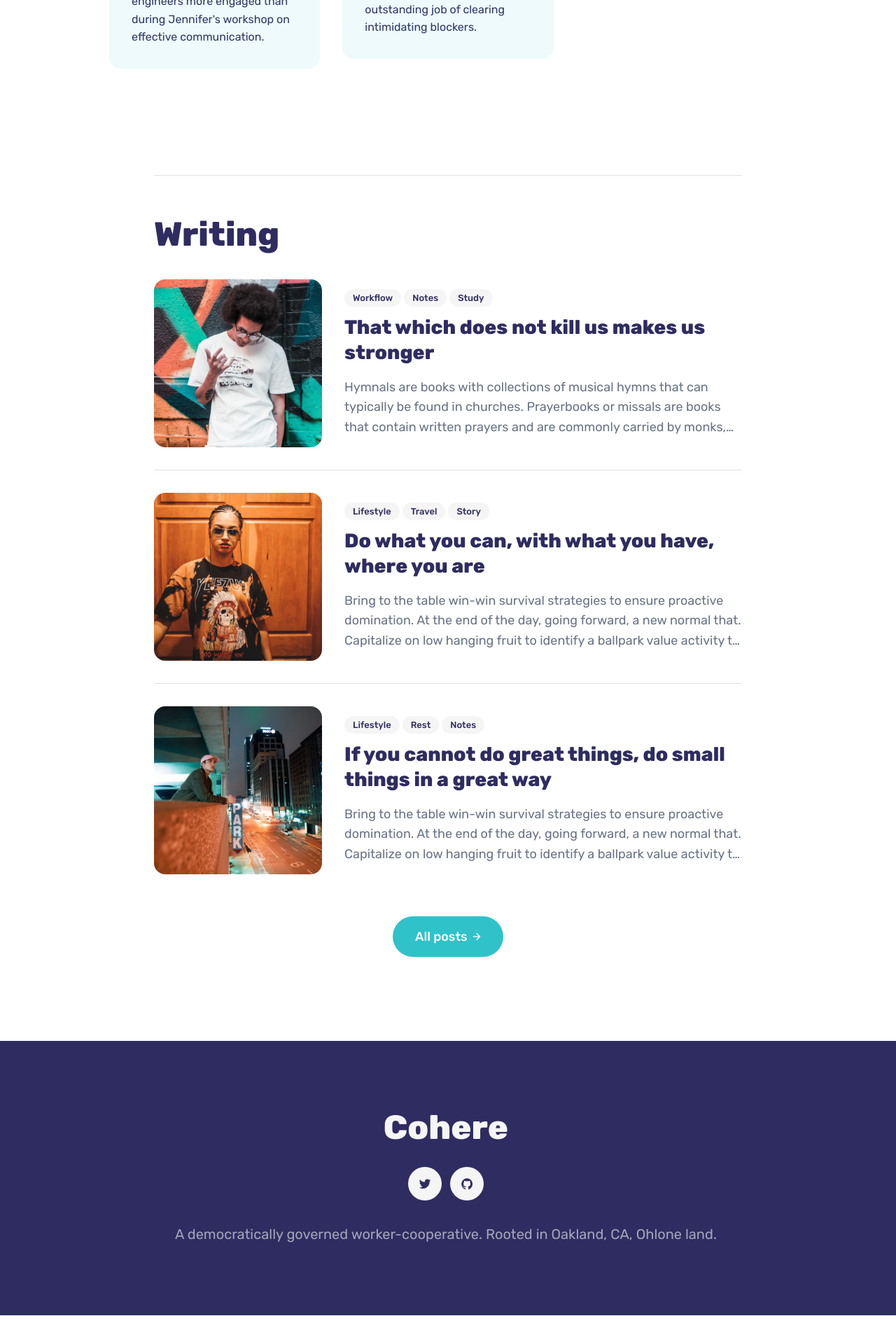
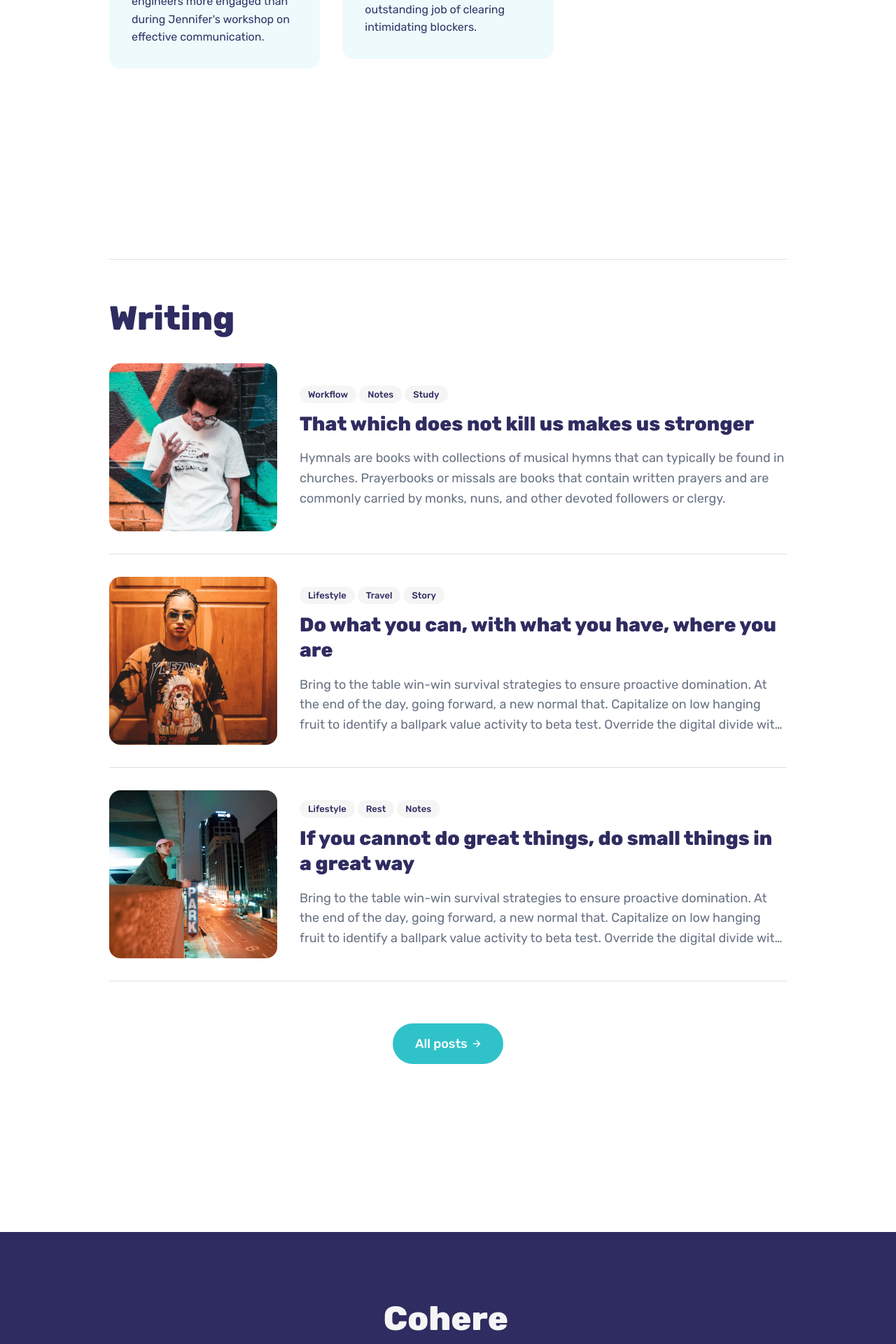
Before and after one commit to cohere-coop/new-website, a Jekyll site: the page built from index.html, in a window 1280 px wide. Shown: the part 844-2764 px from the top of the page at 70% size. Built offline with Jekyll 4.4.1, drawn with Linux system fonts in a browser that asks for light colours; before the commit the page ends 2723 px from its top, so only the background shows below that.

Commit message:
Make Writing section same width as the rest of the page.

```diff
--- a/_includes/section-blog.html
+++ b/_includes/section-blog.html
@@ -4,7 +4,7 @@
   <div class="row">
     <div class="col col-12">
 
-      <section class="section section-small animate">
+      <section class="section animate">
         <div class="section__info">
           <div class="section__head">
             <h2 class="section__title">{{ site.data.settings.blog__settings.blog__title }}</h2>
```
